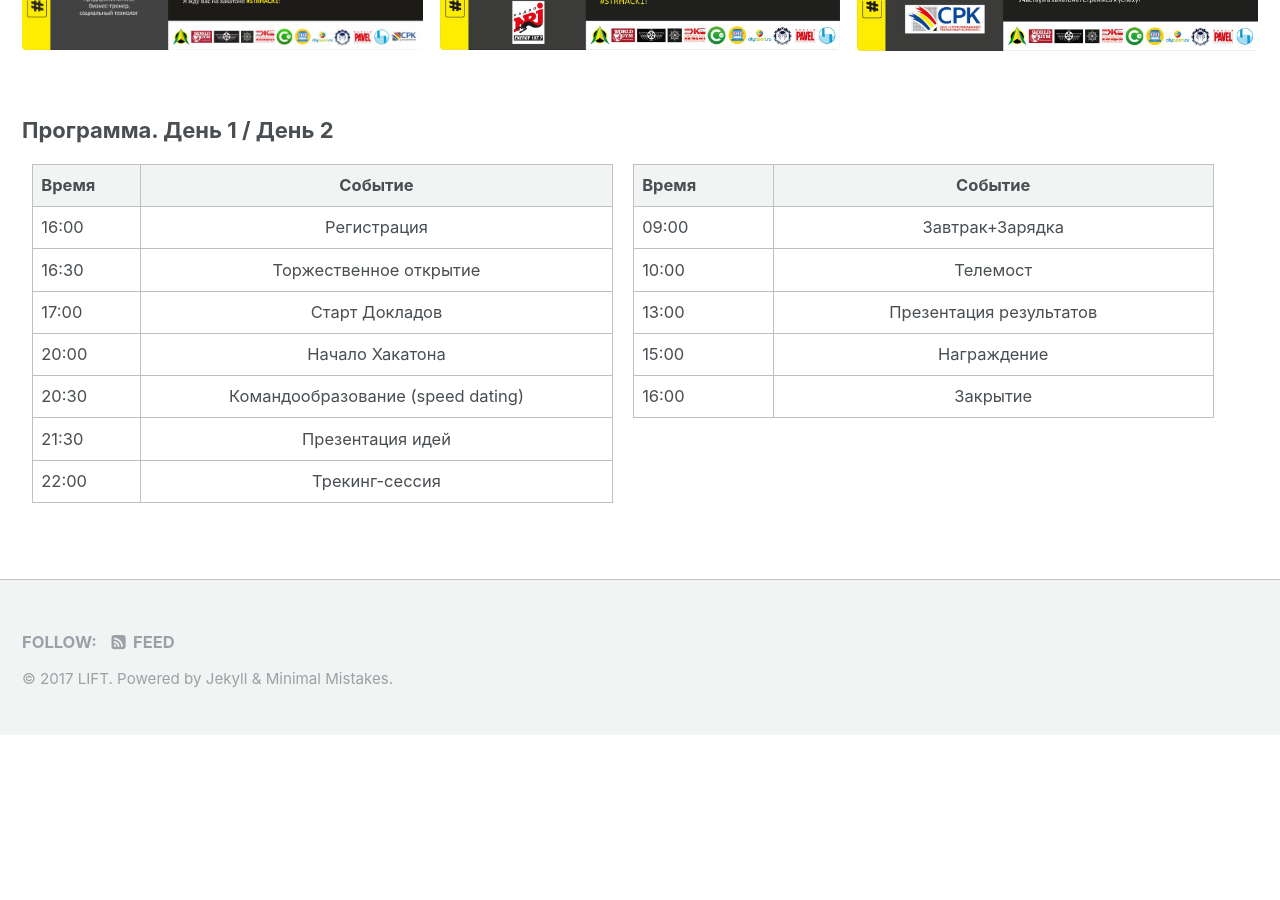
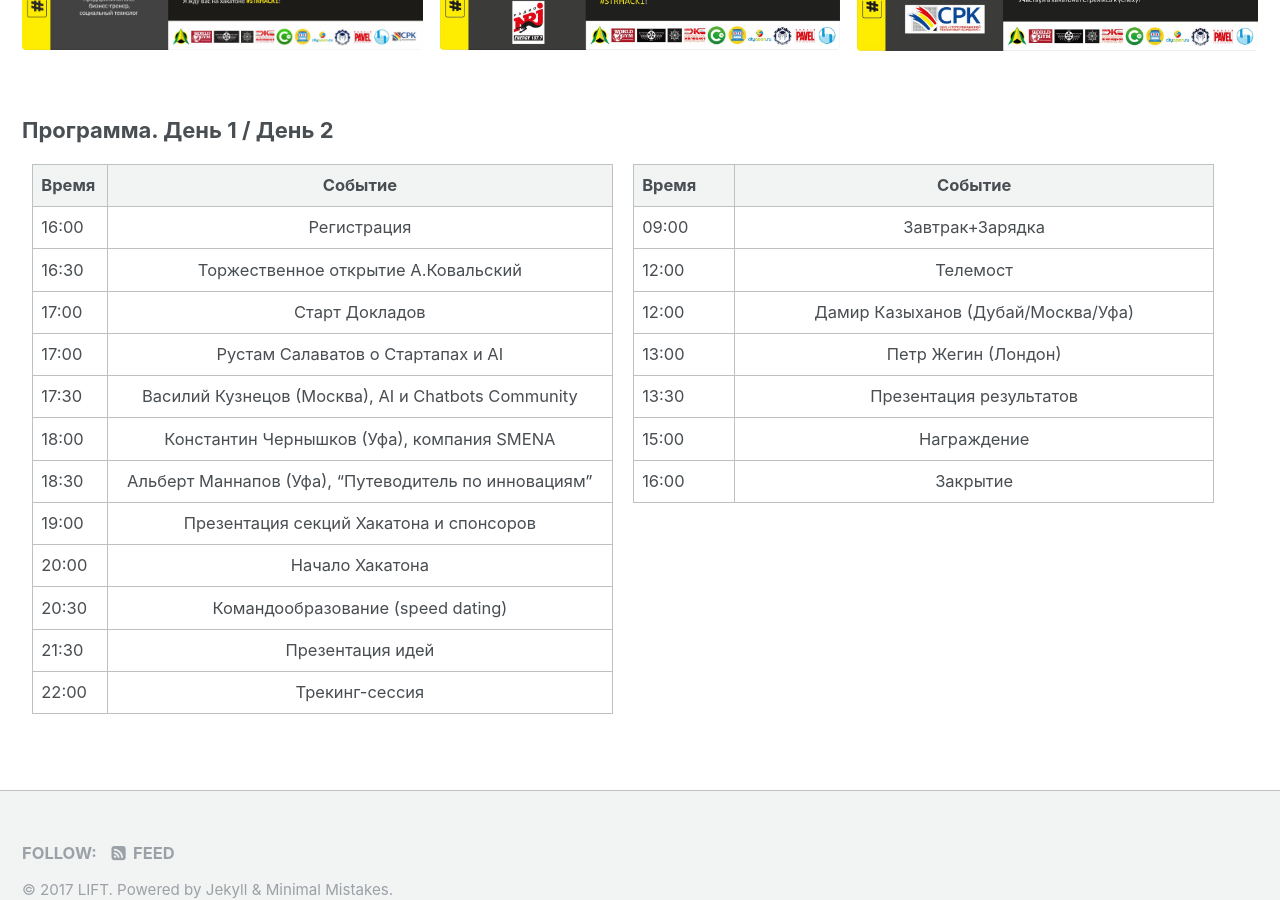
Before and after one commit to TapMenu/4lift.github.io, a Jekyll site: the page built from _pages/strhack1.md, in a window 1280 px wide and 900 px high, scrolled down 3848 px. Built offline with Jekyll 4.4.1, drawn with Linux system fonts in a browser that asks for light colours; before the commit the page ends 4583 px from its top, so only the background shows below that.

Commit message:
Update strhack1.md

```diff
--- a/_pages/strhack1.md
+++ b/_pages/strhack1.md
@@ -152,8 +152,13 @@ sposnors:
 | Время | Событие |
 |:------|:-------:|
 | 16:00 | Регистрация       |
-| 16:30 | Торжественное открытие       |
+| 16:30 | Торжественное открытие  А.Ковальский     |
 | 17:00 | Старт Докладов       |
+| 17:00 | Рустам Салаватов о Стартапах и AI   |
+| 17:30 | Василий Кузнецов (Москва), AI и Chatbots Community     |
+| 18:00 | Константин Чернышков (Уфа), компания SMENA     |
+| 18:30 | Альберт Маннапов (Уфа), "Путеводитель по инновациям"    |
+| 19:00 | Презентация секций Хакатона и спонсоров    |
 | 20:00 | Начало Хакатона       |
 | 20:30 | Командообразование (speed dating)       |
 | 21:30 | Презентация идей       |
@@ -165,8 +170,10 @@ sposnors:
 | Время | Событие |
 |:------|:-------:|
 | 09:00 | Завтрак+Зарядка       |
-| 10:00 | Телемост      |
-| 13:00 | Презентация результатов       |
+| 12:00 | Телемост      |
+| 12:00 | Дамир Казыханов (Дубай/Москва/Уфа)   |
+| 13:00 | Петр Жегин (Лондон)   |
+| 13:30 | Презентация результатов       |
 | 15:00 | Награждение       |
 | 16:00 | Закрытие     |
 |=============================|
```
